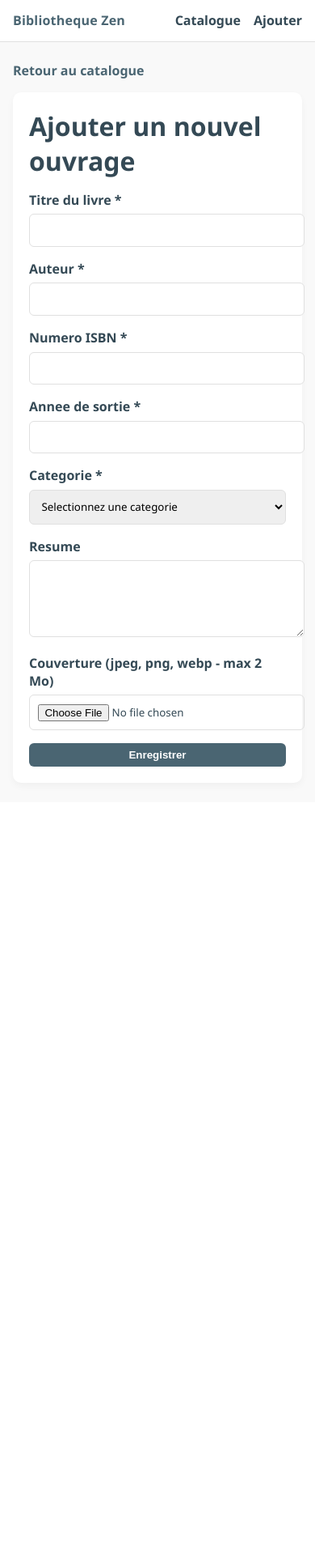
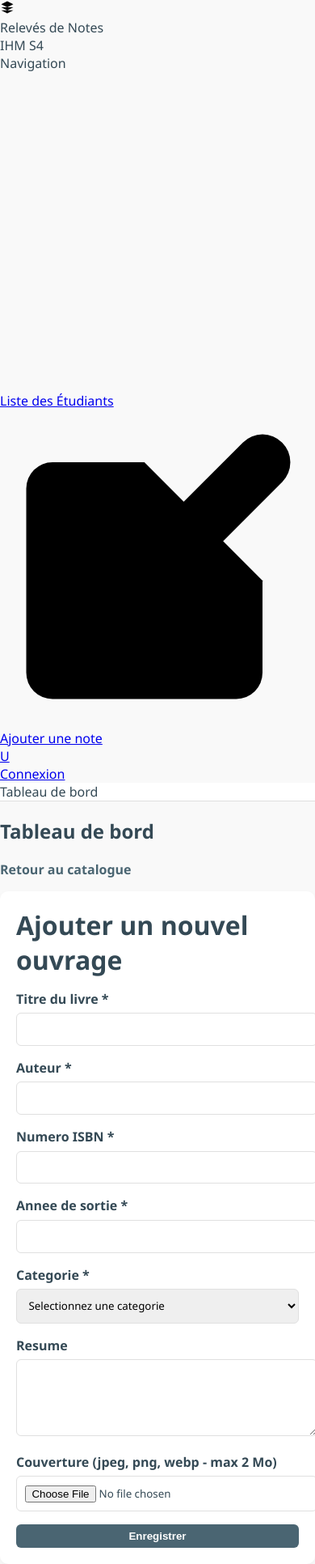
Before and after one commit to Narovana69/relevedenote, a CodeIgniter 4 app: the page made by codeigniter4-framework-b3359be/app/Views/ajouter.php in a window 390 px wide. Shown: the whole page at 81% size. Before the commit the page ends 969 px from the top, so only its background shows below. Run offline with PHP 8.4 and a stand-in for CodeIgniter, Linux system fonts and the light colour scheme; the template is opened without the code that fills it, so the values that code supplies are empty; some libraries are stand-ins or nearby versions.

Commit message:
ajout overall layout et du design de base

```diff
--- a/codeigniter4-framework-b3359be/app/Views/layouts/main.php
+++ b/codeigniter4-framework-b3359be/app/Views/layouts/main.php
@@ -1,44 +1,68 @@
 <!DOCTYPE html>
 <html lang="fr">
 <head>
-    <meta charset="UTF-8">
-    <meta name="viewport" content="width=device-width, initial-scale=1.0">
-    <title><?= esc($title ?? 'Bibliotheque Zen') ?></title>
-    <meta name="theme-color" content="#4A6572">
-    <link rel="manifest" href="<?= base_url('manifest.webmanifest') ?>">
-    <link rel="stylesheet" href="<?= base_url('css/main.css') ?>">
+  <meta charset="UTF-8" />
+  <meta name="viewport" content="width=device-width, initial-scale=1.0" />
+  <title><?= $title ?? 'SysInfo' ?></title>
+  <link rel="stylesheet" href="<?= base_url('css/style.css') ?>" />
 </head>
 <body>
 
-<header class="topbar">
-    <div class="container topbar-inner">
-        <a href="<?= site_url('catalogue') ?>" class="brand">Bibliotheque Zen</a>
-        <nav class="main-nav">
-            <a href="<?= site_url('catalogue') ?>">Catalogue</a>
-            <a href="<?= site_url('catalogue/ajouter') ?>">Ajouter</a>
-        </nav>
+<div class="app">
+
+  <!-- ── Sidebar ──────────────────────────────────────────────────────────── -->
+  <aside class="sidebar">
+    <div class="sidebar-brand">
+      <div class="logo-icon">
+        <svg viewBox="0 0 24 24" width="18" height="18"><path d="M12 2L2 7l10 5 10-5-10-5zM2 17l10 5 10-5M2 12l10 5 10-5"/></svg>
+      </div>
+      <div>
+        <div class="brand-name">Relevés de Notes</div>
+        <div class="brand-sub">IHM S4</div>
+      </div>
     </div>
-</header>
 
-<main class="container">
-    <?php if (session()->getFlashdata('success')): ?>
-        <div class="flash flash-success"><?= esc(session()->getFlashdata('success')) ?></div>
-    <?php endif; ?>
+    <div class="sidebar-section">Navigation</div>
 
-    <?php if (session()->getFlashdata('error')): ?>
-        <div class="flash flash-error"><?= esc(session()->getFlashdata('error')) ?></div>
-    <?php endif; ?>
+    <a href="<?= base_url('etudiants') ?>" class="nav-item">
+      <svg viewBox="0 0 24 24"><line x1="8" y1="6" x2="21" y2="6"/><line x1="8" y1="12" x2="21" y2="12"/><line x1="8" y1="18" x2="21" y2="18"/><line x1="3" y1="6" x2="3.01" y2="6"/><line x1="3" y1="12" x2="3.01" y2="12"/><line x1="3" y1="18" x2="3.01" y2="18"/></svg>
+      Liste des Étudiants
+    </a>
+    <a href="<?= base_url('notes/add') ?>" class="nav-item">
+      <svg viewBox="0 0 24 24"><path d="M11 4H4a2 2 0 0 0-2 2v14a2 2 0 0 0 2 2h14a2 2 0 0 0 2-2v-7"/><path d="M18.5 2.5a2.121 2.121 0 0 1 3 3L12 15l-4 1 1-4 9.5-9.5z"/></svg>
+      Ajouter une note
+    </a>
 
-    <?= $this->renderSection('content') ?>
-</main>
+    <div class="sidebar-bottom">
+      <a href="<?= base_url('login') ?>" class="user-row">
+        <div class="avatar">U</div>
+        <div class="user-info">
+          <div class="name">Connexion</div>
+        </div>
+      </a>
+    </div>
+  </aside>
 
-<script>
-if ('serviceWorker' in navigator) {
-    window.addEventListener('load', function () {
-        navigator.serviceWorker.register('<?= base_url('sw.js') ?>');
-    });
-}
-</script>
+  <!-- ── Main ─────────────────────────────────────────────────────────────── -->
+  <div class="main">
 
+    <div class="topbar">
+      <div class="topbar-title"><?= $title ?? 'Tableau de bord' ?></div>
+    </div>
+
+    <div class="content">
+
+      <div class="page-header">
+        <div>
+          <h2><?= $title ?? 'Tableau de bord' ?></h2>
+        </div>
+      </div>
+
+      <?= $this->renderSection('content') ?>
+
+    </div><!-- /content -->
+  </div><!-- /main -->
+</div><!-- /app -->
+<script src="<?= base_url('js/script.js') ?>"></script>
 </body>
 </html>
--- /dev/null
+++ b/codeigniter4-framework-b3359be/public/css/style.css
@@ -0,0 +1,384 @@
+body {
+  background-color: #F9F9F9;
+  font-family: "Segoe UI", "Noto Sans", "Liberation Sans", Arial, sans-serif;
+  color: #344955;
+  margin: 0;
+  padding: 0;
+}
+
+.container {
+  max-width: 1200px;
+  margin: 0 auto;
+  padding: 1.5rem 1rem;
+}
+
+.topbar {
+  background: #FFFFFF;
+  border-bottom: 1px solid #E0E0E0;
+  position: sticky;
+  top: 0;
+  z-index: 10;
+}
+
+.topbar-inner {
+  display: flex;
+  align-items: center;
+  justify-content: space-between;
+  gap: 1rem;
+  padding-top: 0.9rem;
+  padding-bottom: 0.9rem;
+}
+
+.brand {
+  color: #4A6572;
+  text-decoration: none;
+  font-weight: 700;
+  letter-spacing: 0.2px;
+}
+
+.main-nav {
+  display: flex;
+  gap: 1rem;
+}
+.main-nav a {
+  color: #344955;
+  text-decoration: none;
+  font-weight: 600;
+}
+.main-nav a:hover {
+  color: #4A6572;
+}
+
+h1 {
+  color: #344955;
+  font-size: 2rem;
+  font-weight: 700;
+  margin: 0 0 1.5rem 0;
+}
+
+.flash {
+  border-radius: 8px;
+  padding: 0.8rem 1rem;
+  margin-bottom: 1rem;
+  font-weight: 600;
+}
+
+.flash-success {
+  background: #e7f7ec;
+  color: #1d6f3d;
+  border: 1px solid #c0e8d0;
+}
+
+.flash-error {
+  background: #ffe9e7;
+  color: #962a23;
+  border: 1px solid #f4c3bf;
+}
+
+.catalogue-head {
+  display: flex;
+  justify-content: flex-end;
+  margin-bottom: 1rem;
+}
+
+.add-book-link {
+  background: #88A096;
+  color: #344955;
+  padding: 0.7rem 1rem;
+  border-radius: 8px;
+  text-decoration: none;
+  font-weight: 700;
+  border: 1px solid rgb(107.7495327103, 134.9704672897, 123.628411215);
+}
+
+.add-book-link:hover {
+  background: rgb(122.8321495327, 149.4878504673, 138.3813084112);
+  color: #344955;
+}
+
+.filter-bar {
+  display: flex;
+  gap: 0.75rem;
+  margin-bottom: 1rem;
+  flex-wrap: wrap;
+}
+.filter-bar input,
+.filter-bar select {
+  padding: 0.65rem 0.75rem;
+  font-size: 1rem;
+  border: 1px solid #E0E0E0;
+  border-radius: 8px;
+  min-width: 220px;
+}
+.filter-bar input:focus,
+.filter-bar select:focus {
+  border-color: #4A6572;
+  outline: none;
+}
+.filter-bar button {
+  background-color: #4A6572;
+  color: white;
+  border: none;
+  padding: 0.65rem 1rem;
+  border-radius: 8px;
+  cursor: pointer;
+  font-weight: 600;
+}
+
+.table-wrap {
+  overflow-x: auto;
+  background: #FFFFFF;
+  border-radius: 10px;
+  box-shadow: 0 4px 10px rgba(0, 0, 0, 0.04);
+}
+
+.catalogue-table {
+  width: 100%;
+  border-collapse: collapse;
+}
+.catalogue-table th,
+.catalogue-table td {
+  padding: 0.75rem;
+  border-bottom: 1px solid #E0E0E0;
+  vertical-align: top;
+  text-align: left;
+}
+.catalogue-table th {
+  background: #4A6572;
+  color: white;
+  font-size: 0.95rem;
+}
+
+.book-link {
+  color: #4A6572;
+  font-weight: 700;
+  text-decoration: none;
+}
+
+.book-link:hover {
+  text-decoration: underline;
+}
+
+.status-chip {
+  display: inline-block;
+  padding: 0.25rem 0.6rem;
+  border-radius: 999px;
+  font-size: 0.78rem;
+  text-transform: uppercase;
+  color: white;
+  font-weight: 700;
+}
+
+.status-chip-dispo {
+  background: #88A096;
+}
+
+.status-chip-prete {
+  background: #D88A73;
+}
+
+.badges {
+  display: flex;
+  gap: 0.5rem;
+  flex-wrap: wrap;
+}
+.badges .badge {
+  display: inline-block;
+  padding: 0.25rem 0.6rem;
+  border-radius: 999px;
+  font-size: 0.78rem;
+  text-transform: uppercase;
+  color: white;
+  font-weight: 700;
+}
+.badges .badge-genre {
+  background: #344955;
+}
+.badges .status-dispo {
+  background: #88A096;
+}
+.badges .status-prete {
+  background: #D88A73;
+}
+
+.table-actions {
+  display: flex;
+  flex-direction: column;
+  gap: 0.45rem;
+}
+
+.emprunt-form {
+  display: flex;
+  gap: 0.4rem;
+}
+.emprunt-form input {
+  flex: 1;
+  min-width: 130px;
+  border: 1px solid #E0E0E0;
+  border-radius: 6px;
+  padding: 0.45rem 0.55rem;
+}
+
+.btn {
+  border: none;
+  border-radius: 6px;
+  padding: 0.45rem 0.7rem;
+  cursor: pointer;
+  font-weight: 600;
+  color: white;
+}
+
+.btn-preter {
+  background: #88A096;
+  color: #344955;
+}
+
+.btn-retourner {
+  background: #D88A73;
+}
+
+.btn-delete {
+  background: #6c757d;
+}
+
+.btn-submit {
+  width: 100%;
+  background: #4A6572;
+}
+
+.last-borrower {
+  font-size: 0.82rem;
+  color: #D88A73;
+  font-style: italic;
+}
+
+.pager-wrap {
+  margin-top: 1rem;
+  text-align: center;
+}
+
+.pagination {
+  display: inline-flex;
+  list-style: none;
+  padding: 0;
+  gap: 0.5rem;
+}
+.pagination li a {
+  display: inline-block;
+  padding: 0.5rem 1rem;
+  color: #4A6572;
+  background-color: white;
+  border: 1px solid #E0E0E0;
+  border-radius: 4px;
+  text-decoration: none;
+  font-weight: 500;
+}
+.pagination li.active a {
+  background-color: #4A6572;
+  color: white;
+  border-color: #4A6572;
+}
+
+.details-container {
+  display: flex;
+  gap: 2rem;
+  background: #FFFFFF;
+  padding: 1.25rem;
+  border-radius: 10px;
+  box-shadow: 0 4px 10px rgba(0, 0, 0, 0.04);
+}
+
+.details-cover {
+  flex: 0 0 300px;
+}
+.details-cover img,
+.details-cover .book-placeholder {
+  width: 100%;
+  height: 450px;
+  border-radius: 8px;
+}
+
+.details-info {
+  flex: 1;
+}
+
+.details-author {
+  color: #4A6572;
+  margin: 0 0 1rem 0;
+  font-size: 1.25rem;
+}
+
+.back-link {
+  text-decoration: none;
+  color: #4A6572;
+  font-weight: 600;
+  display: inline-block;
+  margin-bottom: 1rem;
+}
+
+.resume-box {
+  background: #F9F9F9;
+  padding: 1rem;
+  border-left: 4px solid #E0E0E0;
+  border-radius: 4px;
+  margin: 1rem 0;
+}
+
+.form-container {
+  background-color: #FFFFFF;
+  padding: 1.25rem;
+  border-radius: 10px;
+  box-shadow: 0 4px 10px rgba(0, 0, 0, 0.04);
+  max-width: 700px;
+}
+
+.form-title {
+  margin-bottom: 1rem;
+}
+
+.form-group {
+  margin-bottom: 1rem;
+}
+.form-group label {
+  display: block;
+  margin-bottom: 0.4rem;
+  font-weight: 600;
+}
+.form-group input,
+.form-group select,
+.form-group textarea {
+  width: 100%;
+  padding: 0.65rem;
+  border: 1px solid #E0E0E0;
+  border-radius: 6px;
+  font-family: inherit;
+}
+
+.error-message {
+  color: #9a2d27;
+  font-size: 0.86rem;
+  margin-top: 0.3rem;
+  display: block;
+}
+
+.empty-state {
+  color: #666;
+}
+
+@media (max-width: 900px) {
+  .details-container {
+    flex-direction: column;
+  }
+  .details-cover {
+    flex: 1;
+  }
+  .catalogue-head {
+    justify-content: stretch;
+  }
+  .add-book-link {
+    text-align: center;
+    width: 100%;
+  }
+}
+
+/*# sourceMappingURL=style.css.map */
--- /dev/null
+++ b/codeigniter4-framework-b3359be/public/js/script.js
@@ -0,0 +1,15 @@
+// Star rating
+function setStars(n) {
+  document.querySelectorAll('#stars span').forEach((s, i) => {
+    s.classList.toggle('on', i < n);
+  });
+}
+
+// Range label sync (called inline via oninput, but also wired here for flexibility)
+document.addEventListener('DOMContentLoaded', () => {
+  const range = document.getElementById('priority-range');
+  const label = document.getElementById('range-label');
+  if (range && label) {
+    range.addEventListener('input', () => { label.textContent = range.value; });
+  }
+});
```
Also changed, not shown: afaire.md (+2 -1 lines), 2 other files.
